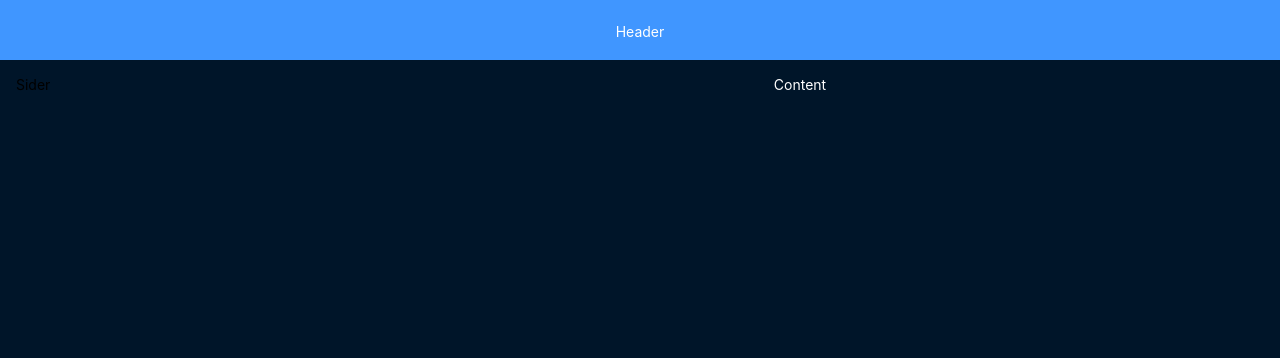
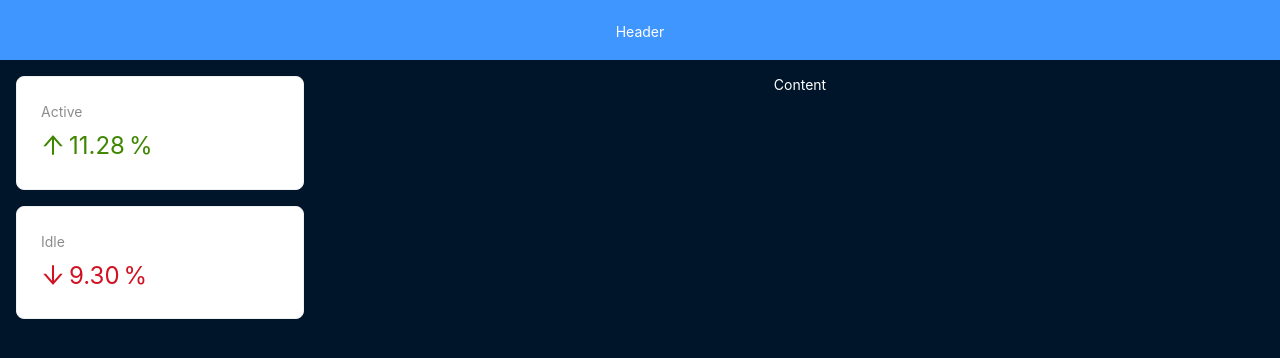
Before and after one commit to BananILN/Crypto, a React (Vite) app in the folder Crypto/: page / in a window 1280 px wide. Shown: the top 358 px of the page. Built offline with nearby package versions, Linux system fonts and the light colour scheme.

Commit message:
add cards + statistics

```diff
--- a/Crypto/src/components/AppSider.jsx
+++ b/Crypto/src/components/AppSider.jsx
@@ -1,4 +1,5 @@
-import { Layout } from 'antd';
+import { Layout, Card, Statistic } from 'antd';
+import { ArrowDownOutlined, ArrowUpOutlined } from '@ant-design/icons';
 
 const siderStyle = {
    padding: '1rem',
@@ -7,7 +8,30 @@
 export default function AppSider(){
     return (
         <Layout.Sider width="25%" style={siderStyle}>
-        Sider
+            <Card style={{ marginBottom: '1rem' }}>
+                <Statistic
+                  title="Active"
+                  value={11.28}
+                  precision={2}
+                  valueStyle={{
+                    color: '#3f8600',
+                  }}
+                  prefix={<ArrowUpOutlined />}
+                  suffix="%"
+                 />
+            </Card>
+            <Card style={{ marginBottom: '1rem' }}>
+                <Statistic
+                    title="Idle"
+                    value={9.3}
+                    precision={2}
+                    valueStyle={{
+                    color: '#cf1322',
+                    }}
+                    prefix={<ArrowDownOutlined />}
+                    suffix="%"
+                    />
+            </Card>
       </Layout.Sider>
     )
 
```
